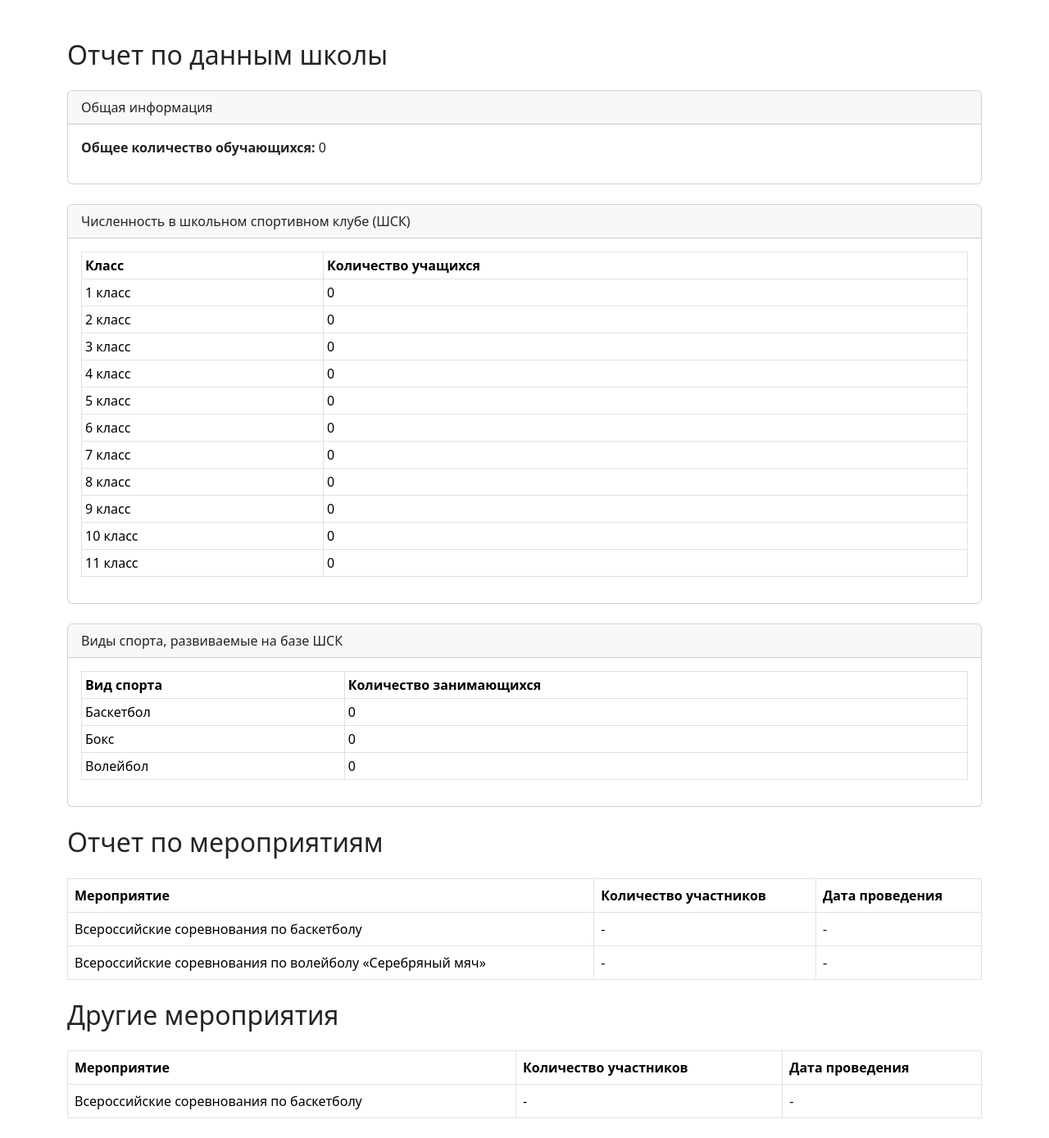
After one commit to SofiaHartova/SSCSurvey, a Flask app: template templates/myschool.html in a window 1280 px wide. The commit adds this page. Shown: the whole page at 82% size. Run offline with Flask 3, Linux system fonts and the light colour scheme; the template is opened without the code that fills it, so the values that code supplies are empty.

Commit message:
fixed: styles for option page (buttons in center). feat: added page with datas about school

```diff
--- a/static/option.css
+++ /dev/null
@@ -1,6 +0,0 @@
-body {
-    background-color: #a7a7a7;
-}
-.my-5 {
-    margin-top: 25%!important;
-}
--- /dev/null
+++ b/templates/myschool.html
@@ -0,0 +1,113 @@
+<!DOCTYPE html>
+<html lang="en">
+<head>
+    <meta charset="UTF-8">
+    <meta name="viewport" content="width=device-width, initial-scale=1.0">
+    <link href="https://cdn.jsdelivr.net/npm/bootstrap@5.3.0-alpha3/dist/css/bootstrap.min.css" rel="stylesheet">
+    <title>Отчет о моей школе</title>
+</head>
+<body>
+    <div class="container mt-5">
+        <h2 class="mb-4">Отчет по данным школы</h2>
+
+        <div class="card mb-4">
+            <div class="card-header">Общая информация</div>
+            <div class="card-body">
+                <p><strong>Общее количество обучающихся:</strong> <span id="totalStudentsOutput">0</span></p>
+            </div>
+        </div>
+
+        <div class="card mb-4">
+            <div class="card-header">Численность в школьном спортивном клубе (ШСК)</div>
+            <div class="card-body">
+                <table class="table table-sm table-bordered">
+                    <thead>
+                        <tr>
+                            <th>Класс</th>
+                            <th>Количество учащихся</th>
+                        </tr>
+                    </thead>
+                    <tbody>
+                        <tr><td>1 класс</td><td id="class1Output">0</td></tr>
+                        <tr><td>2 класс</td><td id="class2Output">0</td></tr>
+                        <tr><td>3 класс</td><td id="class3Output">0</td></tr>
+                        <tr><td>4 класс</td><td id="class4Output">0</td></tr>
+                        <tr><td>5 класс</td><td id="class5Output">0</td></tr>
+                        <tr><td>6 класс</td><td id="class6Output">0</td></tr>
+                        <tr><td>7 класс</td><td id="class7Output">0</td></tr>
+                        <tr><td>8 класс</td><td id="class8Output">0</td></tr>
+                        <tr><td>9 класс</td><td id="class9Output">0</td></tr>
+                        <tr><td>10 класс</td><td id="class10Output">0</td></tr>
+                        <tr><td>11 класс</td><td id="class11Output">0</td></tr>
+                    </tbody>
+                </table>
+            </div>
+        </div>
+
+        <div class="card mb-4">
+            <div class="card-header">Виды спорта, развиваемые на базе ШСК</div>
+            <div class="card-body">
+                <table class="table table-sm table-bordered">
+                    <thead>
+                        <tr>
+                            <th>Вид спорта</th>
+                            <th>Количество занимающихся</th>
+                        </tr>
+                    </thead>
+                    <tbody>
+                        <tr><td>Баскетбол</td><td id="basketballOutput">0</td></tr>
+                        <tr><td>Бокс</td><td id="boxingOutput">0</td></tr>
+                        <tr><td>Волейбол</td><td id="volleyballOutput">0</td></tr>
+                    </tbody>
+                </table>
+            </div>
+        </div>
+    </div>
+
+    <div class="container my-4">
+    <h2 class="mb-4">Отчет по мероприятиям</h2>
+        <table class="table table-bordered">
+      <thead>
+        <tr>
+          <th>Мероприятие</th>
+          <th>Количество участников</th>
+          <th>Дата проведения</th>
+        </tr>
+      </thead>
+      <tbody>
+        <tr>
+          <td>Всероссийские соревнования по баскетболу</td>
+          <td id="participants1Output">-</td>
+          <td id="date1Output">-</td>
+        </tr>
+        <tr>
+          <td>Всероссийские соревнования по волейболу «Серебряный мяч»</td>
+          <td id="participants2Output">-</td>
+          <td id="date2Output">-</td>
+        </tr>
+      </tbody>
+    </table>
+  </div>
+
+    <div class="container my-4">
+    <h2 class="mb-4">Другие мероприятия</h2>
+        <table class="table table-bordered">
+      <thead>
+        <tr>
+          <th>Мероприятие</th>
+          <th>Количество участников</th>
+          <th>Дата проведения</th>
+        </tr>
+      </thead>
+      <tbody>
+        <tr>
+          <td>Всероссийские соревнования по баскетболу</td>
+          <td id="addParticipants1Output">-</td>
+          <td id="addDate1Output">-</td>
+        </tr>
+      </tbody>
+    </table>
+  </div>
+
+</body>
+</html>
--- a/templates/thanks.html
+++ b/templates/thanks.html
@@ -5,7 +5,7 @@
     <meta name="viewport" content="width=device-width, initial-scale=1.0">
     <title>Выберите опцию</title>
     <link href="https://cdn.jsdelivr.net/npm/bootstrap@5.3.3/dist/css/bootstrap.min.css" rel="stylesheet" integrity="sha384-QWTKZyjpPEjISv5WaRU9OFeRpok6YctnYmDr5pNlyT2bRjXh0JMhjY6hW+ALEwIH" crossorigin="anonymous">
-    <link rel="stylesheet" href="../static/thanks.css">
+    <link rel="stylesheet" href="../static/block1.css">
 </head>
 <body>
     <div class="col-lg-6 col-xxl-4 my-5 mx-auto">
```
Also changed, not shown: static/block1.css (+23 -4 lines), static/thanks.css (deleted, +0 -10 lines), templates/option.html (+5 -3 lines).
